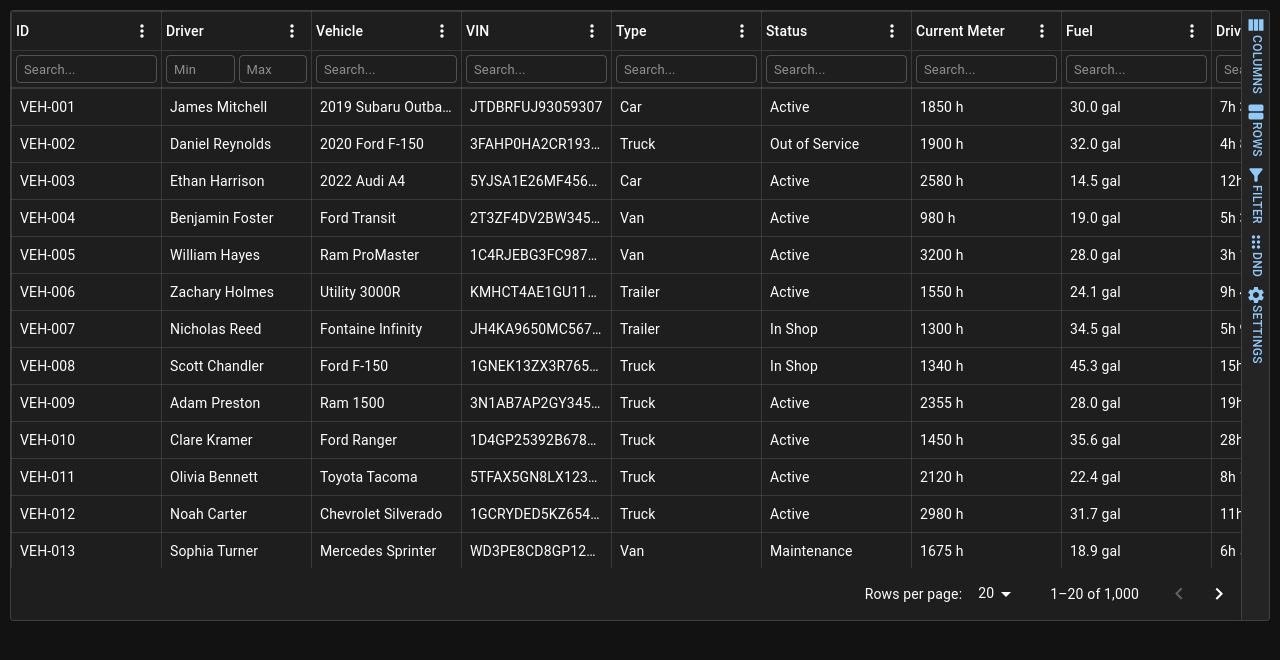
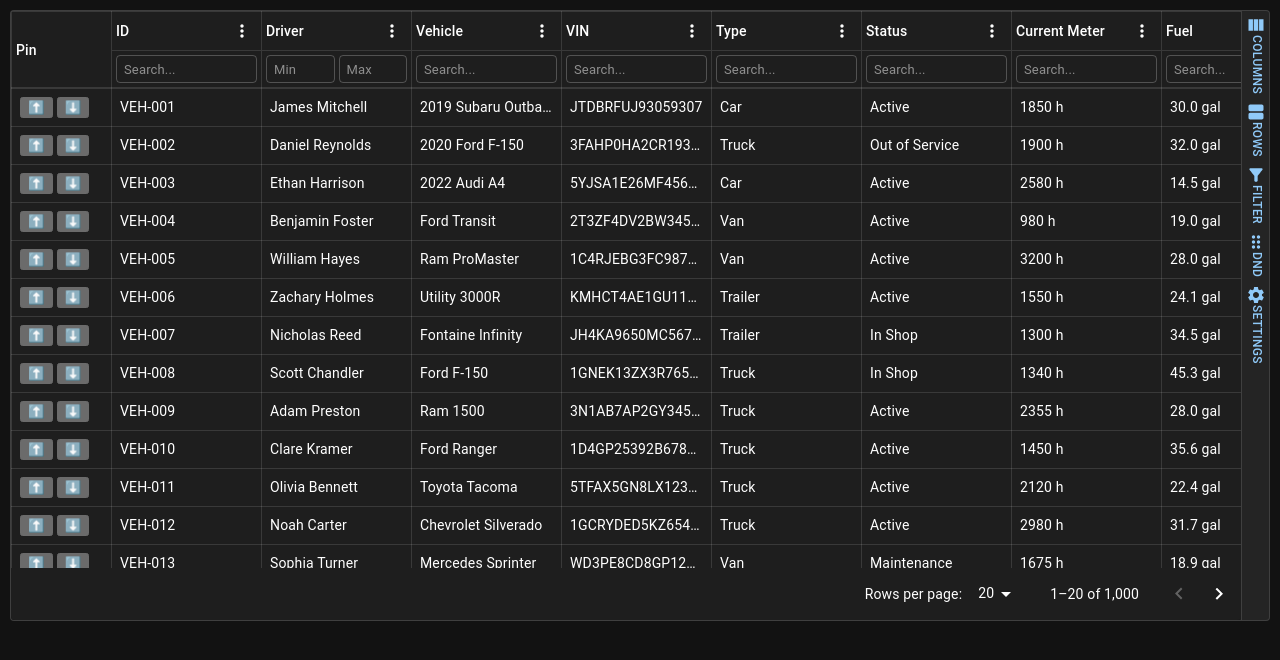
Before and after one commit to jsdev-robin/munza-mui-data-grid, a React (Vite) app: page / in a window 1280 px wide. Shown: the top 660 px of the page. Built offline with nearby package versions, Linux system fonts and the light colour scheme.

Commit message:
feat: add TCellPin component for handling pinned rows and integrate into TBody

```diff
--- a/src/App.tsx
+++ b/src/App.tsx
@@ -7,6 +7,23 @@ import { useGridState } from './packages/hooks/useGridState';
 const App = () => {
   const columns = useMemo<ColumnDef<Vehicle, unknown>[]>(
     () => [
+      {
+        id: 'pin',
+        accessorKey: 'pin',
+        header: () => 'Pin',
+        size: 100,
+        maxSize: 100,
+        enableColumnFilter: false,
+        cell: ({ row }) =>
+          row.getIsPinned() ? (
+            <button onClick={() => row.pin(false)}>❌</button>
+          ) : (
+            <div style={{ display: 'flex', gap: '4px' }}>
+              <button onClick={() => row.pin('top')}>⬆️</button>
+              <button onClick={() => row.pin('bottom')}>⬇️</button>
+            </div>
+          ),
+      },
       {
         id: 'id',
         accessorKey: 'id',
--- a/src/packages/components/table/TBody.tsx
+++ b/src/packages/components/table/TBody.tsx
@@ -7,6 +7,7 @@ import TableRow from '@mui/material/TableRow';
 import React from 'react';
 import { useGrid } from '../../contexts/GridContext';
 import TCell from './TCell';
+import { TCellPin } from './TCellPin';
 
 const TBody = () => {
   'use no memo';
@@ -24,6 +25,9 @@ const TBody = () => {
       })}
     >
       <TableBody>
+        {table.getTopRows().map((row) => (
+          <TCellPin key={row.id} row={row} table={table} isSplit={isSplit} />
+        ))}
         {table.getRowModel().rows.map((row) => (
           <React.Fragment key={row.id}>
             <TableRow selected={row.getIsSelected()}>
@@ -43,6 +47,9 @@ const TBody = () => {
             )}
           </React.Fragment>
         ))}
+        {table.getBottomRows().map((row) => (
+          <TCellPin key={row.id} row={row} table={table} isSplit={isSplit} />
+        ))}
       </TableBody>
     </Table>
   );
--- /dev/null
+++ b/src/packages/components/table/TCellPin.tsx
@@ -0,0 +1,41 @@
+'use client';
+
+import TableRow from '@mui/material/TableRow';
+import { type Row, type Table } from '@tanstack/react-table';
+import TCell from './TCell';
+
+export function TCellPin({
+  row,
+  table,
+  isSplit,
+}: {
+  row: Row<any>;
+  table: Table<any>;
+  isSplit: boolean;
+}) {
+  return (
+    <TableRow
+      style={{
+        backgroundColor: 'blue',
+        position: 'sticky',
+        zIndex: 10,
+        top:
+          row.getIsPinned() === 'top'
+            ? `calc(${row.getPinnedIndex()} * var(--cell-h))`
+            : undefined,
+        bottom:
+          row.getIsPinned() === 'bottom'
+            ? `calc(${
+                table.getBottomRows().length - 1 - row.getPinnedIndex()
+              } * var(--cell-h))`
+            : undefined,
+      }}
+    >
+      {(isSplit ? row.getCenterVisibleCells() : row.getVisibleCells()).map(
+        (cell) => (
+          <TCell key={cell.id} cell={cell} />
+        ),
+      )}
+    </TableRow>
+  );
+}
```
